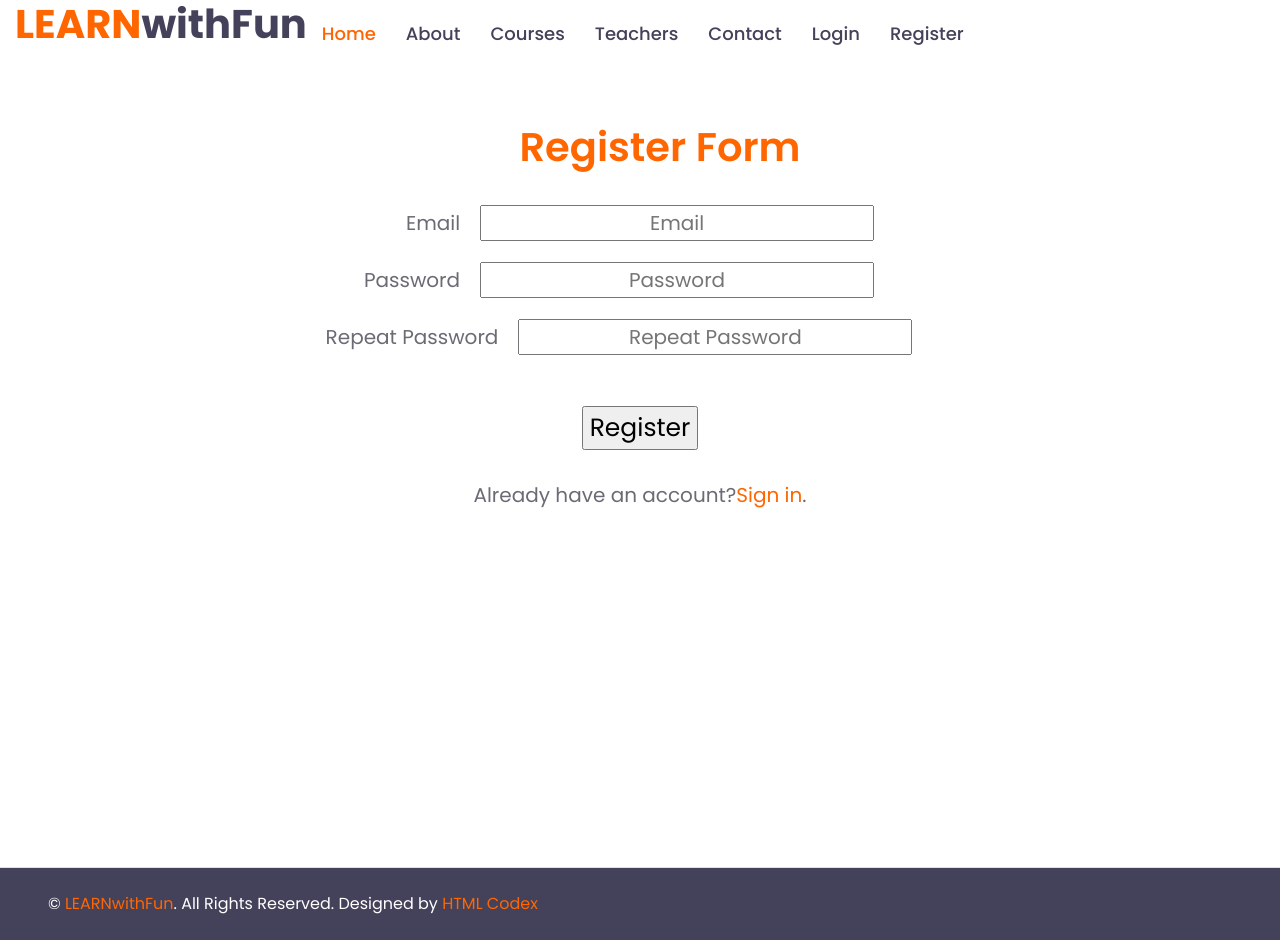
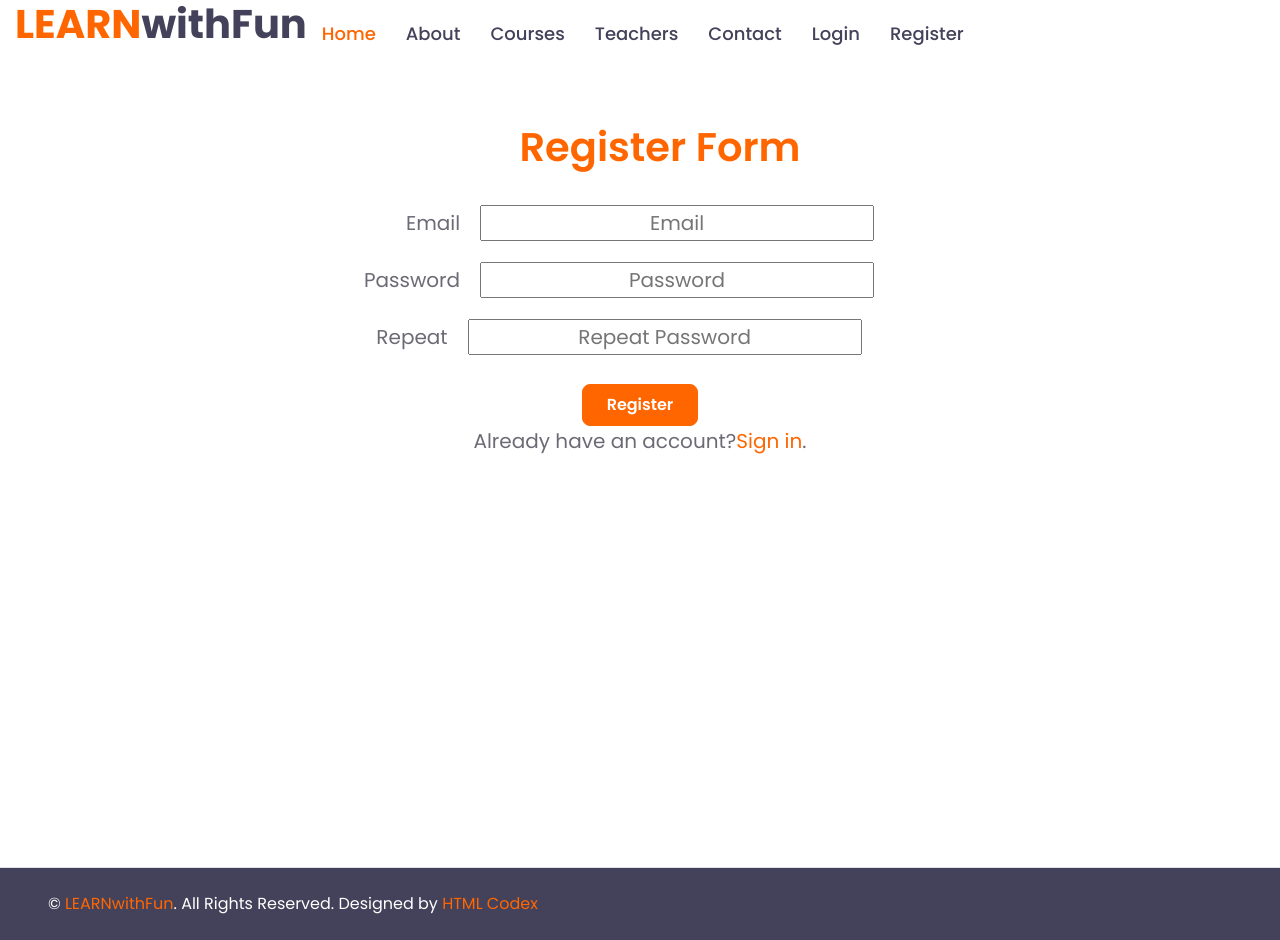
Before and after one commit to TeodorTod/Learn-With-Fun, a React (Create React App) app: page /register in a window 1280 px wide. Built offline with nearby package versions, Linux system fonts and the light colour scheme.

Commit message:
edit login and register styles

```diff
--- a/src/components/Login/Login.js
+++ b/src/components/Login/Login.js
@@ -48,7 +48,7 @@ const Login = () => {
                             <input type="password" name="password" id="password" placeholder="Password" />
                         </span>
                     </p>
-                    <input id="button-sub" className="button submit" type="submit" value="Login" />
+                    <button className="btn btn-primary py-md-2 px-md-4 font-weight-semi-bold mt-2">Login</button>
                     <p>Dont have an account?
                         <a href="/register">Sign up</a>.
                     </p>
--- a/src/components/Register/Register.css
+++ b/src/components/Register/Register.css
@@ -40,3 +40,12 @@ span #repeat-pass {
 
     padding-right: -140px;
 }
+
+button #regBtn{
+    padding-bottom: 50px;
+}
+
+#regBtn{
+    padding-top: 50px;
+    padding-bottom: 50px;
+}
--- a/src/components/Register/Register.js
+++ b/src/components/Register/Register.js
@@ -51,13 +51,13 @@ const Register = () => {
                         </span>
                     </p>
                     <p className="field">
-                        <label htmlFor="repeat-pass">Repeat Password</label>
+                        <label htmlFor="repeat-pass">Repeat</label>
                         <span className="input" id="repeat-pass">
                             <input type="password" name="repass" id="repass" placeholder="Repeat Password" />
                         </span>
                     </p>
-                    <input id="button-sub" className="button submit" type="submit" value="Register" />
-                    <p>Already have an account?
+                    <button id="regBtn" className="btn btn-primary py-md-2 px-md-4 font-weight-semi-bold mt-2">Register</button>
+                    <p id="regP">Already have an account?
                         <a href="/login">Sign in</a>.
                     </p>
                 </fieldset>
```
